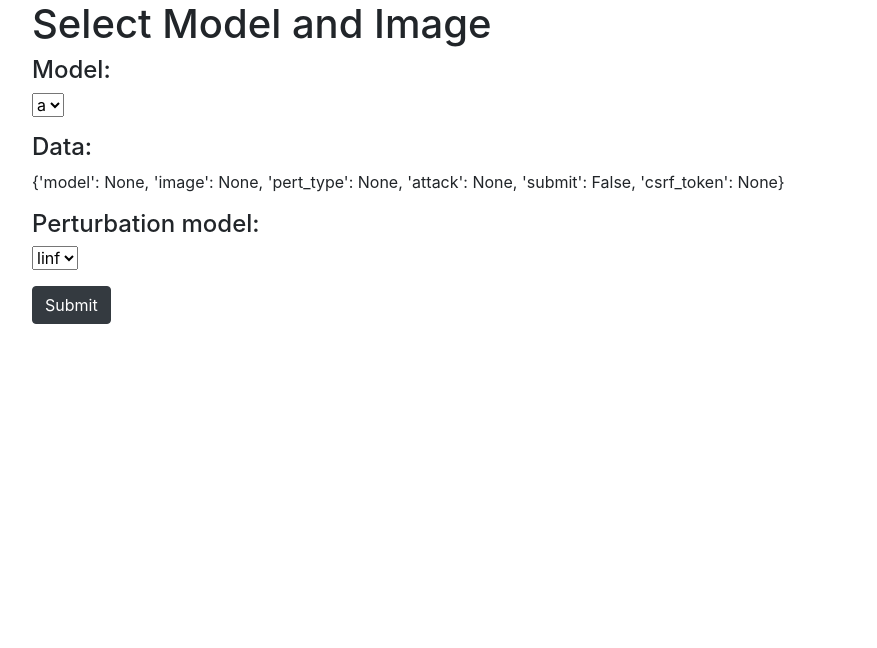
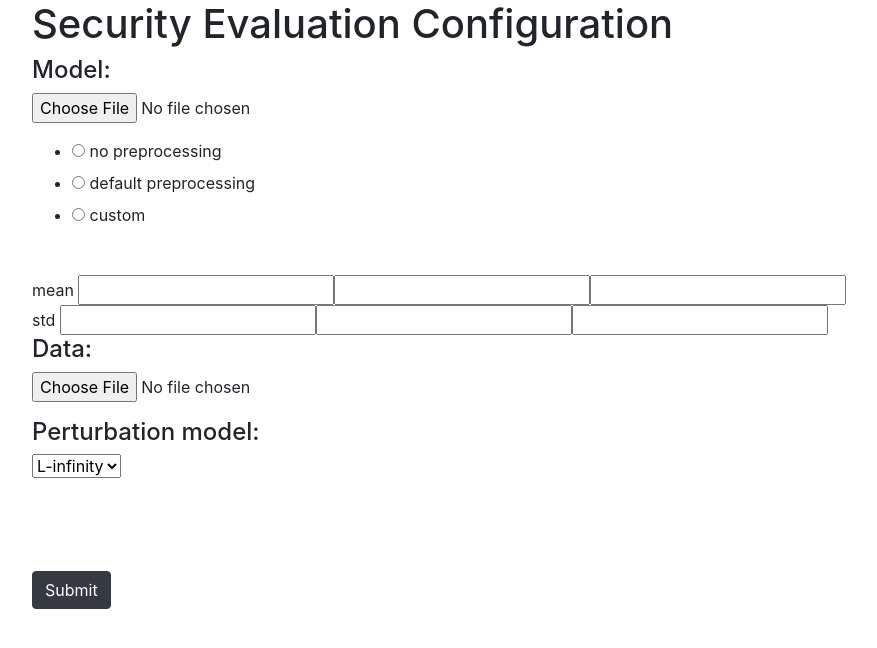
Before and after one commit to maurapintor/pandavision, a Flask app: template app/templates/sec_eval_select.html in a window 1280 px wide. Shown: the part 56-704 px from the top of the page, without its empty margins (53-930 px from the left). Run offline with Flask 2, Linux system fonts and the light colour scheme; the template is opened without the code that fills it: values that come from a table or form of the project are taken from there, others are empty; parts of the project's set-up code (start-up, migrations or seed data) failed here and were passed over; some libraries are stand-ins or nearby versions.

Commit message:
dynamic attack selection, radio button to fix

```diff
--- a/app/adv/evaluation_manager.py
+++ b/app/adv/evaluation_manager.py
@@ -12,8 +12,8 @@ from .dataset_loader import CustomDatasetLoader
 from .model_loader import ModelLoader
 
 ATTACK_CHOICES = {
-    'linf': [('PGD', 'pgd-linf'), ],
-    'l2': [('PGD', 'pgd-l2'), ('CW', 'cw')],
+    'linf': [('PGD', 'pgd-linf'), ('Random', 'noise-linf')],
+    'l2': [('PGD', 'pgd-l2'), ('CW', 'cw'), ('Random', 'noise-l2')],
 }
 
 
--- a/app/api/__init__.py
+++ b/app/api/__init__.py
@@ -1,4 +1,3 @@
-# -*- coding: utf-8 -*-
 from __future__ import absolute_import
 
 from flask import Blueprint
--- a/app/api/api/home.py
+++ b/app/api/api/home.py
@@ -1,8 +1,8 @@
-from flask import render_template
+from flask import render_template, make_response
 from flask_restful import Resource
 
 
 class Home(Resource):
 
     def get(self):
-        return render_template('home.html')
+        return make_response(render_template('home.html'))
--- a/app/api/api/security_evaluations.py
+++ b/app/api/api/security_evaluations.py
@@ -2,7 +2,7 @@ import logging
 import os
 
 import flask
-from flask import abort, render_template
+from flask import abort, render_template, make_response
 from flask_restful import Resource
 from rq import Connection
 from rq import Queue
@@ -46,8 +46,7 @@ class SecurityEvaluations(Resource):
     def get(self):
 
         form = SecEvalForm()
-        # form.attack = ATTACK_CHOICES[form.pert_type]
-        return render_template('sec_eval_select.html', form=form)
+        return make_response(render_template('sec_eval_select.html', form=form))
 
 
     def post(self):
--- a/app/api/routes.py
+++ b/app/api/routes.py
@@ -7,14 +7,16 @@ from .api.security_evaluations_id_output import SecurityEvaluationsIdOutput
 from .api.adversarial_examples import AdversarialExamples
 from .api.adversarial_examples_id import AdversarialExamplesId
 from .api.adversarial_examples_id_output import AdversarialExamplesIdOutput
-
+from .api.attacks_list import AttackList, Attacks
 
 routes = [
-    dict(resource=Home, urls=['/'], endpoint='home'),
+    dict(resource=Home, urls=['/', '/home'], endpoint='home'),
     dict(resource=SecurityEvaluations, urls=['/security_evaluations'], endpoint='security_evaluations'),
     dict(resource=SecurityEvaluationsId, urls=['/security_evaluations/<id>'], endpoint='security_evaluations_id'),
     dict(resource=SecurityEvaluationsIdOutput, urls=['/security_evaluations/<id>/output'], endpoint='security_evaluations_id_output'),
     dict(resource=AdversarialExamples, urls=['/adversarial_examples'], endpoint='adversarial_examples'),
     dict(resource=AdversarialExamplesId, urls=['/adversarial_examples/<id>'], endpoint='adversarial_examples_id'),
     dict(resource=AdversarialExamplesIdOutput, urls=['/adversarial_examples/<id>/output'], endpoint='adversarial_examples_id_output'),
+    dict(resource=Attacks, urls=['/attacks'], endpoint='attacks'),
+    dict(resource=AttackList, urls=['/attacks/<pert_type>'], endpoint='attacks_pert_type'),
 ]
--- a/app/forms/sec_eval_form.py
+++ b/app/forms/sec_eval_form.py
@@ -1,13 +1,21 @@
 from flask_wtf import FlaskForm
-from wtforms import SubmitField, SelectField
+from wtforms import SubmitField, SelectField, FileField, FloatField, FieldList, RadioField
 from wtforms.validators import DataRequired
 
 
-
 class SecEvalForm(FlaskForm):
-    model = SelectField('Model', choices=['a', 'b'], validators=[DataRequired()])
-    image = SelectField('Data', choices=['c', 'd'], validators=[DataRequired()])
-    pert_type = SelectField('Perturbation type', choices=[('L-infinity', 'linf'),
-                                                          ('L2', 'l2')], validators=[DataRequired()])
+    model = FileField('Model', validators=[DataRequired()])
+    addpreprocessing = RadioField("Preprocessing", choices=[('None', 'no preprocessing'),
+                                                            ('{}', 'default preprocessing'),
+                                                            ('custom', 'custom')], validators=[DataRequired()])
+    preprocess_mean_R = FloatField()
+    preprocess_mean_G = FloatField()
+    preprocess_mean_B = FloatField()
+    preprocess_std_R = FloatField()
+    preprocess_std_G = FloatField()
+    preprocess_std_B = FloatField()
+    dataset = FileField('Dataset', validators=[DataRequired()])
+    pert_type = SelectField('Perturbation type', choices=[('linf', 'L-infinity'),
+                                                          ('l2', 'L2')], validators=[DataRequired()])
     attack = SelectField('attack', choices=[])
     submit = SubmitField('Submit')
--- a/app/templates/base.html
+++ b/app/templates/base.html
@@ -23,10 +23,10 @@
         <div class="collapse navbar-collapse" id="navbarSupportedContent">
             <ul class="navbar-nav mr-auto">
                 <li class="nav-item active">
-                    <a class="nav-link" href="/index">Home <span class="sr-only">(current)</span></a>
+                    <a class="nav-link" href="/">Home <span class="sr-only">(current)</span></a>
                 </li>
                 <li class="nav-item">
-                    <a class="nav-link" href="/classifications">Try it out!</a>
+                    <a class="nav-link" href="/security_evaluations">Try it out!</a>
                 </li>
 
             </ul>
--- a/app/templates/home.html
+++ b/app/templates/home.html
@@ -3,5 +3,9 @@
 {% block content %}
 
     <p style="margin-top:1cm;">
-        Run a security evaluation!</p>
+    PandaVision is a tool for running security evaluations.
+    If you have a model and an hdf5 dataset, then you are all set.
+    Otherwise check out the readme for downloading a demo dataset
+    and model to start with the evaluation!
+    </p>
 {% endblock %}
--- a/app/templates/sec_eval_select.html
+++ b/app/templates/sec_eval_select.html
@@ -2,7 +2,7 @@
 
 {% block content %}
 
-    <h1>Select Model and Image</h1>
+    <h1>Security Evaluation Configuration</h1>
     <form action="" method="post" novalidate>
         {{ form.hidden_tag() }}
         <h4>
@@ -10,12 +10,19 @@
         </h4>
         <p>
             {{ form.model }}
-            </p>
+
+            {{ form.addpreprocessing }}
+
+        <div id="preprInfo">
+            <br> mean {{ form.preprocess_mean_R}}{{ form.preprocess_mean_G}}{{ form.preprocess_mean_B}}
+            <br> std {{ form.preprocess_std_R }}{{ form.preprocess_std_G }}{{ form.preprocess_std_B }}
+        </div>
+
         <h4>
             Data:
         </h4>
         <p>
-                {{ form.data }}
+            {{ form.dataset }}
         </p>
         <h4>
             Perturbation model:
@@ -23,8 +30,46 @@
         <p>
             {{ form.pert_type }}
         </p>
-                    <h4>
-
+        <h4 id="attack_title">
+            Attack:
+        </h4>
+        <p>
+            {{ form.attack }}
+        </p>
         <button type="submit" class="btn btn-dark mb-2">Submit</button>
     </form>
+    <script>
+        let pert_type_select = document.getElementById('pert_type')
+        let attack_select = document.getElementById('attack')
+        let attack_title = document.getElementById('attack_title')
+        attack_select.style.visibility = 'hidden'
+        attack_title.style.visibility = 'hidden'
+        pert_type_select.onclick = function () {
+            pert_type = pert_type_select.value;
+            fetch('/attacks/' + pert_type).then(function (response) {
+                response.json().then(function (data) {
+                    let optionHTML = '';
+
+                    for (let attack of data.attacks) {
+                        optionHTML += '<option value="' + attack[1] + '">' + attack[0] + '</option>';
+                    }
+                    attack_select.style.visibility = 'visible'
+                    attack_title.style.visibility = 'visible'
+                    attack_select.innerHTML = optionHTML;
+                });
+            });
+        };
+
+        let add_preprocessing = document.getElementById('addpreprocessing')
+        let prepr_data = document.getElementById('preprInfo')
+        add_preprocessing.onchange = function () {
+            prepr = add_preprocessing.nodeValue;
+            if (prepr === "custom") {
+            prepr_data.style.visibility = 'visible';
+            }
+            else {
+            prepr_data.style.visibility = 'hidden';
+            }
+        }
+    </script>
 {% endblock %}
```
Also changed, not shown: app/api/api/attacks_list.py (added, +17 -0 lines). Lines whose indentation alone changed are shown as unchanged.
